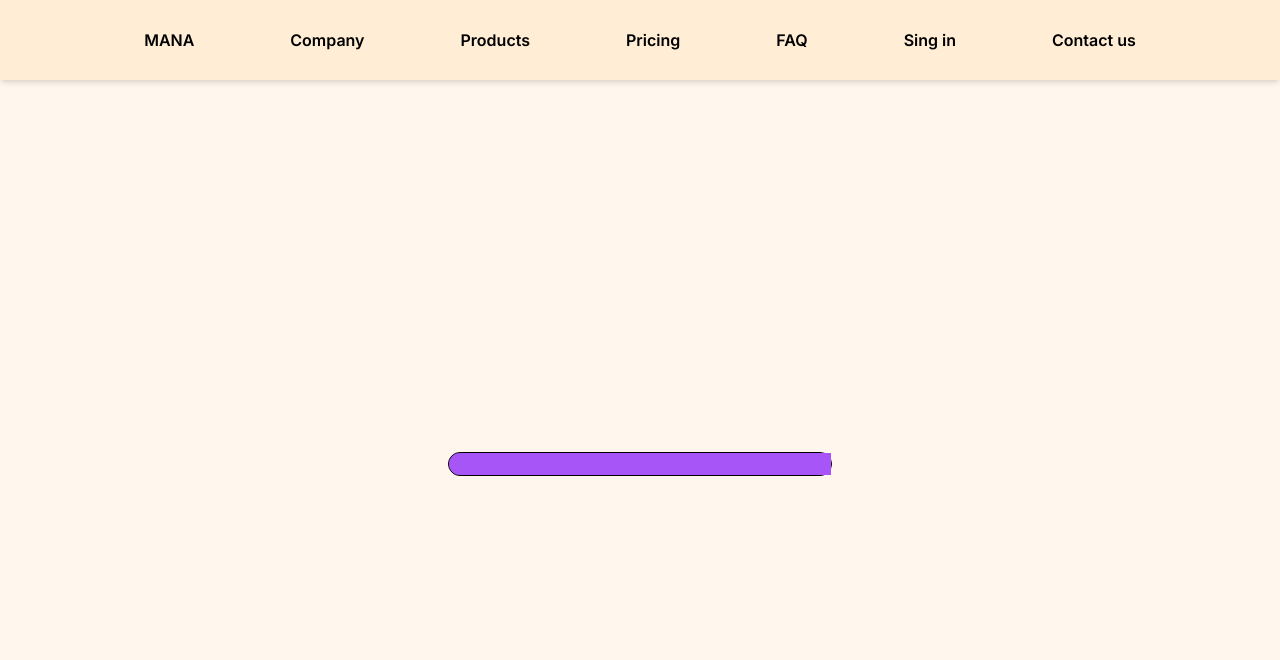
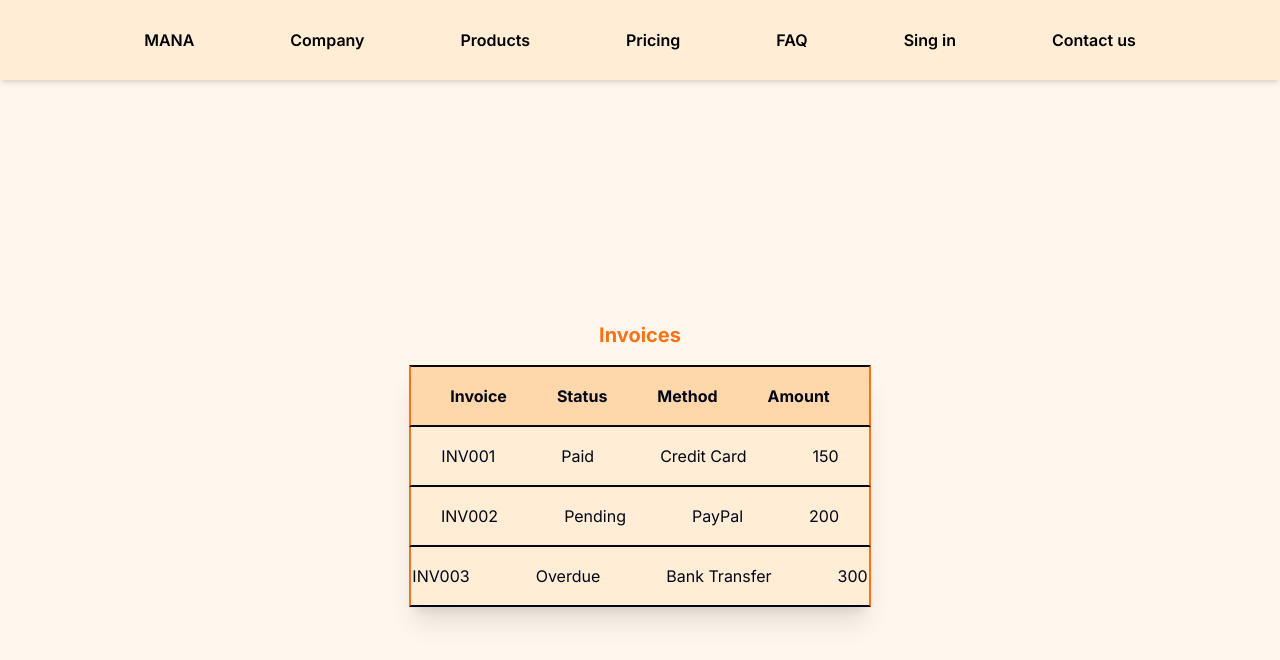
Before and after one commit to marcoshernanz/mana, a Next.js app: page /pricing in a window 1280 px wide. Shown: the top 660 px of the page. Built offline with nearby package versions, Linux system fonts and the light colour scheme.

Commit message:
Created table component

```diff
--- a/src/app/(landing-page)/pricing/page.tsx
+++ b/src/app/(landing-page)/pricing/page.tsx
@@ -1,7 +1,18 @@
 import AlertDialog from "@/components/ui/AlertDialog";
 import Progress from "@/components/ui/Progress";
+import Table from "@/components/ui/Table";
 
 export default function PricingPage() {
+  const tableData = [
+    { invoice: "INV001", status: "Paid", method: "Credit Card", amount: 150 },
+    { invoice: "INV002", status: "Pending", method: "PayPal", amount: 200 },
+    {
+      invoice: "INV003",
+      status: "Overdue",
+      method: "Bank Transfer",
+      amount: 300,
+    },
+  ];
   return (
     <div className="relative flex h-screen w-screen items-center justify-center bg-orange-50 p-20 dark:bg-slate-950">
       {/* <div className="relative h-full w-full items-center justify-center">
@@ -12,7 +23,35 @@ export default function PricingPage() {
           size="huge"
         />
       </div> */}
-      <Progress size="large" progress={100} />
+      {/* <Progress size="large" progress={100} /> */}
+      <Table caption="Invoices" data={tableData} />
+      {/* <table className="text-slate-950 shadow-xl dark:text-slate-50">
+        <caption className="pb-4 text-xl font-bold text-orange-500 dark:text-orange-500">
+          Caption
+        </caption>
+        <div className="border-1 border-orange-500 dark:border-orange-500">
+          <div className="dark:border-t-slate-9500 flex items-center justify-center border-b-2 border-l-2 border-r-2 border-t-2 border-b-slate-950 border-l-orange-500 border-r-orange-500 border-t-slate-950 bg-orange-200 px-5 py-4 hover:bg-orange-300/70 dark:border-b-slate-950 dark:border-l-orange-500 dark:border-r-orange-500 dark:bg-slate-800 dark:hover:bg-slate-600/60">
+            <thead>
+              <tr className="flex items-center justify-center gap-12">
+                <th>heading1</th>
+                <th>heading2</th>
+                <th>heading3</th>
+                <th>heading4</th>
+              </tr>
+            </thead>
+          </div>
+          <div className="flex items-center justify-center border-b-2 border-l-2 border-r-2 border-b-slate-950 border-l-orange-500 border-r-orange-500 bg-orange-100 py-2 hover:bg-orange-100/30 dark:border-b-slate-950 dark:border-l-orange-500 dark:border-r-orange-500 dark:bg-slate-600 dark:hover:bg-slate-500/80">
+            <tbody>
+              <tr className="flex items-center justify-center gap-16 py-2">
+                <td>value1</td>
+                <td>value2</td>
+                <td>value3</td>
+                <td>value4</td>
+              </tr>
+            </tbody>
+          </div>
+        </div>
+      </table> */}
     </div>
   );
 }
--- /dev/null
+++ b/src/components/ui/Table.tsx
@@ -0,0 +1,47 @@
+interface TableProps {
+  caption?: string;
+  data: { invoice: string; status: string; method: string; amount: number }[];
+}
+
+// ARRAY.map(FUNCTION)
+
+export default function Table({ data, caption }: TableProps) {
+  return (
+    <div>
+      <table className="text-slate-950 shadow-xl dark:text-slate-50">
+        <caption className="pb-4 text-xl font-bold text-orange-500 dark:text-orange-500">
+          {caption}
+        </caption>
+        <div className="border-1 border-orange-500 dark:border-orange-500">
+          <div className="dark:border-t-slate-9500 flex items-center justify-center border-b-2 border-l-2 border-r-2 border-t-2 border-b-slate-950 border-l-orange-500 border-r-orange-500 border-t-slate-950 bg-orange-200 px-5 py-4 hover:bg-orange-300/70 dark:border-b-slate-950 dark:border-l-orange-500 dark:border-r-orange-500 dark:bg-slate-800 dark:hover:bg-slate-600/60">
+            <thead>
+              <tr className="flex items-center justify-center gap-12">
+                <th>Invoice</th>
+                <th>Status</th>
+                <th>Method</th>
+                <th>Amount</th>
+              </tr>
+            </thead>
+          </div>
+          {data.map(function (item, index) {
+            return (
+              <div
+                key={index}
+                className="flex items-center justify-center border-b-2 border-l-2 border-r-2 border-b-slate-950 border-l-orange-500 border-r-orange-500 bg-orange-100 py-2 hover:bg-orange-100/30 dark:border-b-slate-950 dark:border-l-orange-500 dark:border-r-orange-500 dark:bg-slate-600 dark:hover:bg-slate-500/80"
+              >
+                <tbody>
+                  <tr className="flex items-center justify-center gap-16 py-2">
+                    <td>{item.invoice}</td>
+                    <td>{item.status}</td>
+                    <td>{item.method}</td>
+                    <td>{item.amount}</td>
+                  </tr>
+                </tbody>
+              </div>
+            );
+          })}
+        </div>
+      </table>
+    </div>
+  );
+}
```
